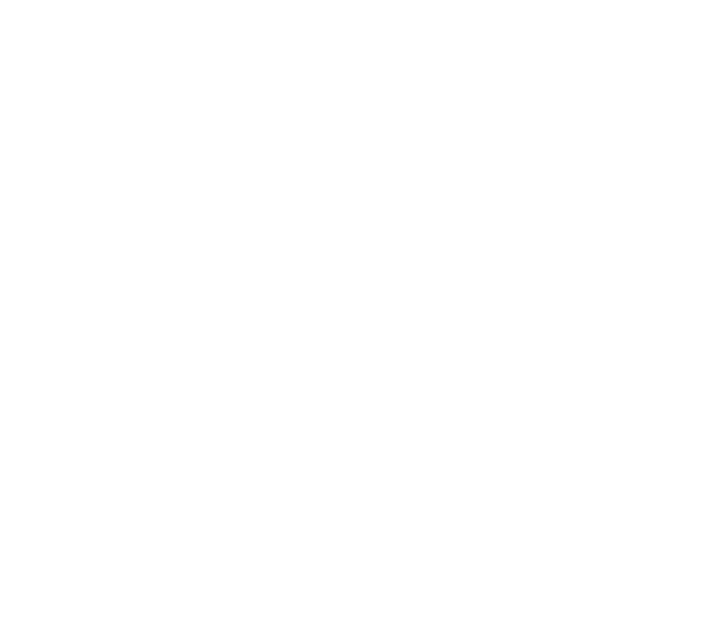
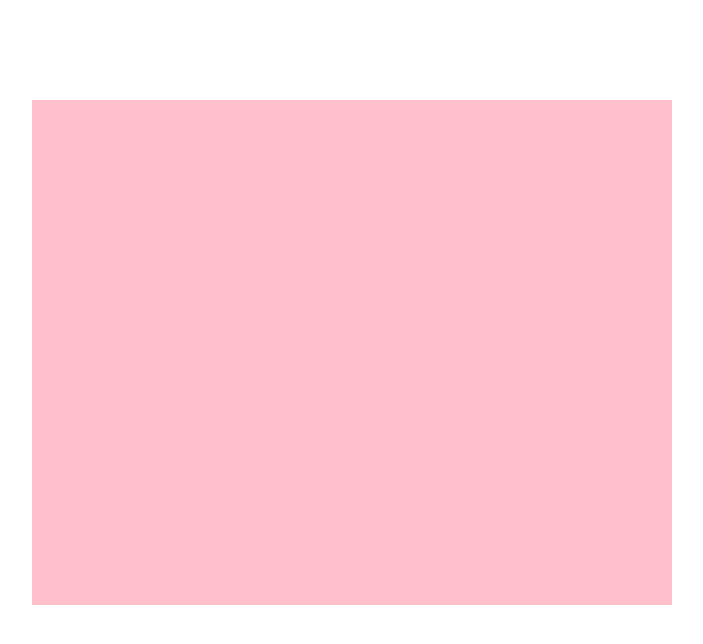
Before and after one commit to Chav3zzz/MemeScheme, a plain HTML site: page index.html in a window 1280 px wide. Shown: the whole page, without its empty margins (288-991 px from the left). Drawn offline with nearby package versions, Linux system fonts and the light colour scheme.

Commit message:
Canvas with player image is working.

```diff
--- a/game.js
+++ b/game.js
@@ -0,0 +1,21 @@
+// Image gets created inside of the canvas
+function playerImage() {
+    var gameCanvas = document.getElementById("memeCanvas");
+    var gameImage = new Image();
+
+    gameImage.src = "pepeby45.png";
+    memeCanvas.getContext("2d").drawImage(gameImage, Math.random() * 100, Math.random() * 100);
+
+    memeCanvas.addEventListener("mousemove", drawPlayer);
+}
+
+
+// Image follows the mouse
+function drawPlayer(mouseEvent) {
+    var gameCanvas = document.getElementById("memeCanvas");
+    var gameImage = new Image();
+
+    gameImage.src = "pepeby45.png";
+    memeCanvas.width = 640; //clears the canvas
+    memeCanvas.getContext("2d").drawImage(gameImage, mouseEvent.offsetX, mouseEvent.offsetY);
+}
--- a/index.html
+++ b/index.html
@@ -7,9 +7,7 @@
   <script   src="https://code.jquery.com/jquery-3.0.0.js"   integrity="sha256-jrPLZ+8vDxt2FnE1zvZXCkCcebI/C8Dt5xyaQBjxQIo="   crossorigin="anonymous"></script>
 </head>
 <body>
-
-
-
+  <canvas id="memeCanvas" onclick="playerImage();" width="640" height="505"></canvas>
 
 
 
--- a/style.css
+++ b/style.css
@@ -1,9 +1,17 @@
-body, html {
-  cursor: url(https://chav3zzz.github.io/pepefrog.png), pointer;
+canvas {
   height: 100%;
+  background: pink;
+  padding: 0;
+  margin: auto;
+  display: block;
+  margin-top: 100px;
+  cursor: none;
 }
 
-/*body, html {
-  cursor: url(http://bringerp.free.fr/Files/RotMG/cursor.gif), pointer;
-  height: 100%;
-}*/
+
+
+
+/*width: 760px;
+height: 600px;*/
+
+/*cursor: url(https://chav3zzz.github.io/pepefrog.png), default;*/
```
Also changed, not shown: pepeby32.png (added), pepeby45.png (added), pepetwo.png (added).
